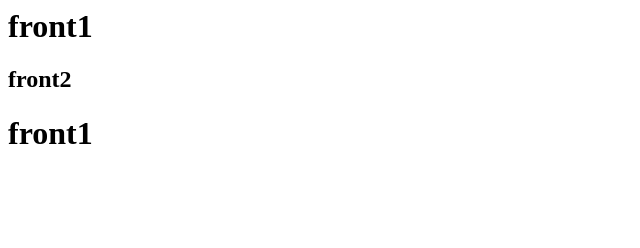
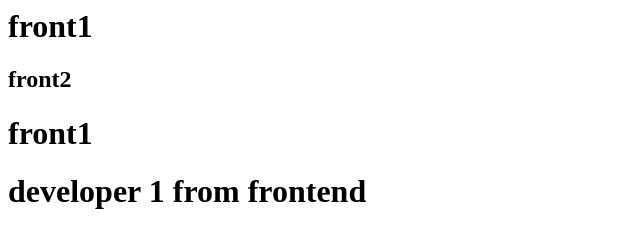
Before and after one commit to rishita458/front207, a plain HTML site: page index.html in a window 1280 px wide. Shown: the whole page, without its empty margins (0-640 px from the left). Drawn offline with Linux system fonts and the light colour scheme.

Commit message:
commited

```diff
--- a/index.html
+++ b/index.html
@@ -1,3 +1,4 @@
 <h1> front1 <h1>
 <h2>front2 <h2>
 <h1> front1 <h1>
+developer 1 from frontend
```
